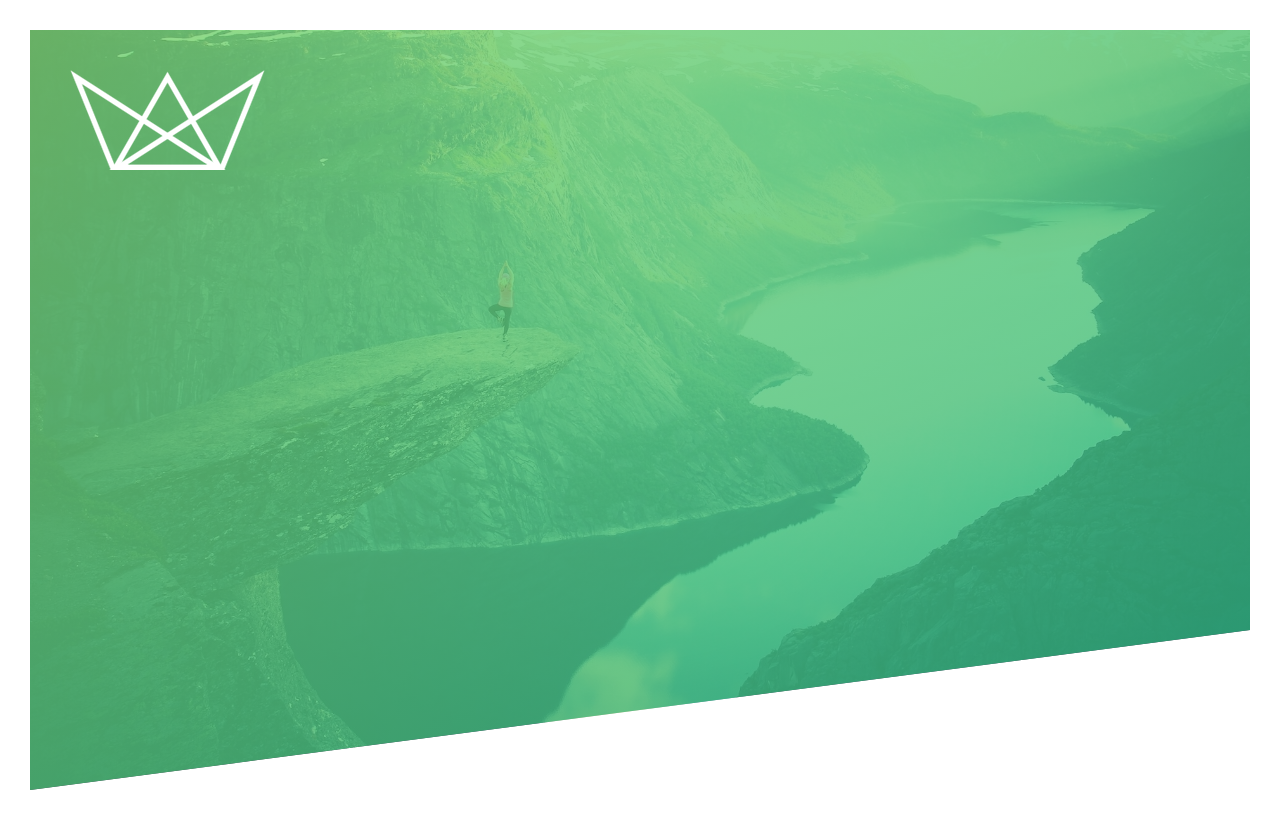
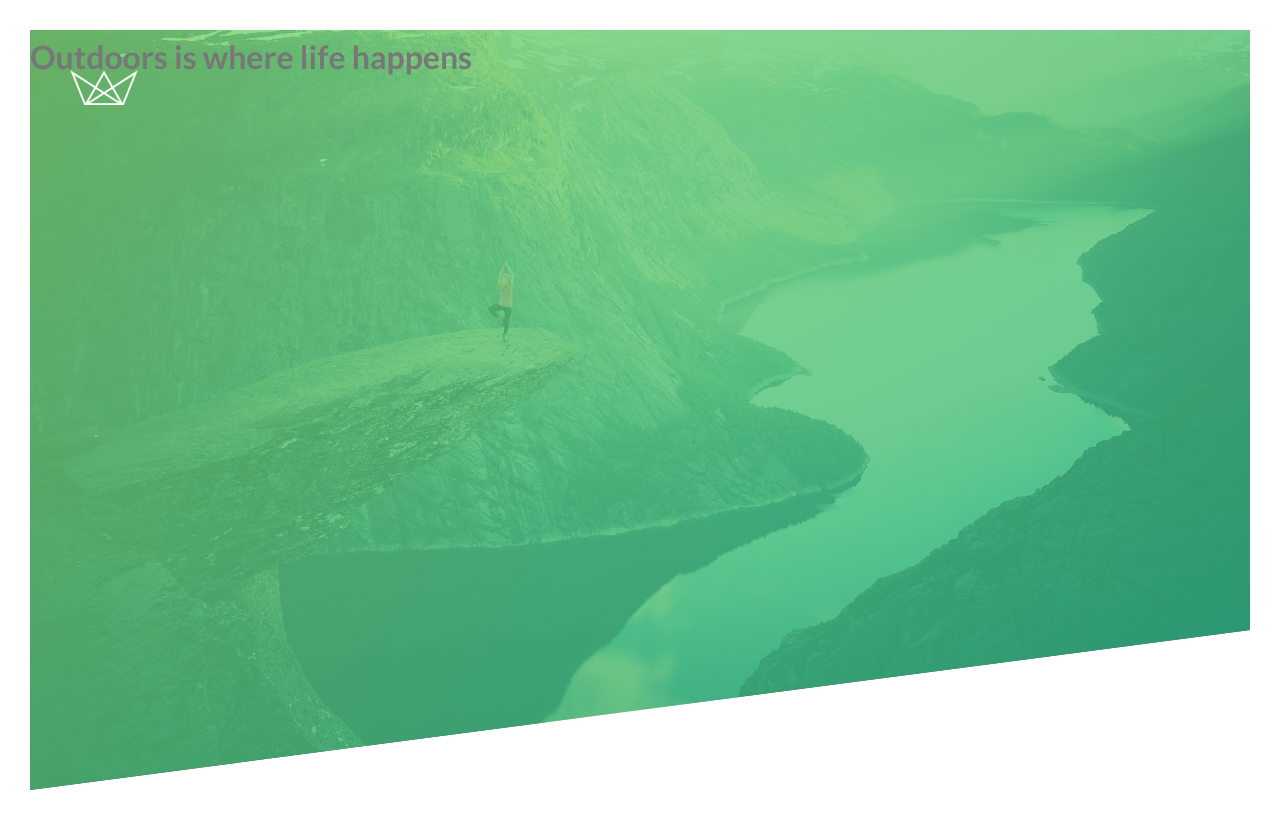
Before and after one commit to Edwardleung1/advanced-css-course-master, a plain HTML site: page Natours/starter/index.html in a window 1280 px wide. Drawn offline with Linux system fonts and the light colour scheme; files that its build step writes are made by us from their sources.

Commit message:
added a h1 class

```diff
--- a/Natours/starter/index.html
+++ b/Natours/starter/index.html
@@ -15,8 +15,14 @@
     <body>
         <header class="header">
             <div class="logo-box">
-                <img src="img/logo-white.png" alt="Logo" class="Logo">
+                <img src="img/logo-white.png" alt="Logo" class="logo">
             </div>
+
+            <h1 class="heading-primary">
+                <span class="heading-primary-main">Outdoors</span>
+                <span class="heading-primary-sub">is where life happens</span>
+            </h1>
+
         </header>
     </body>
 </html>
```
